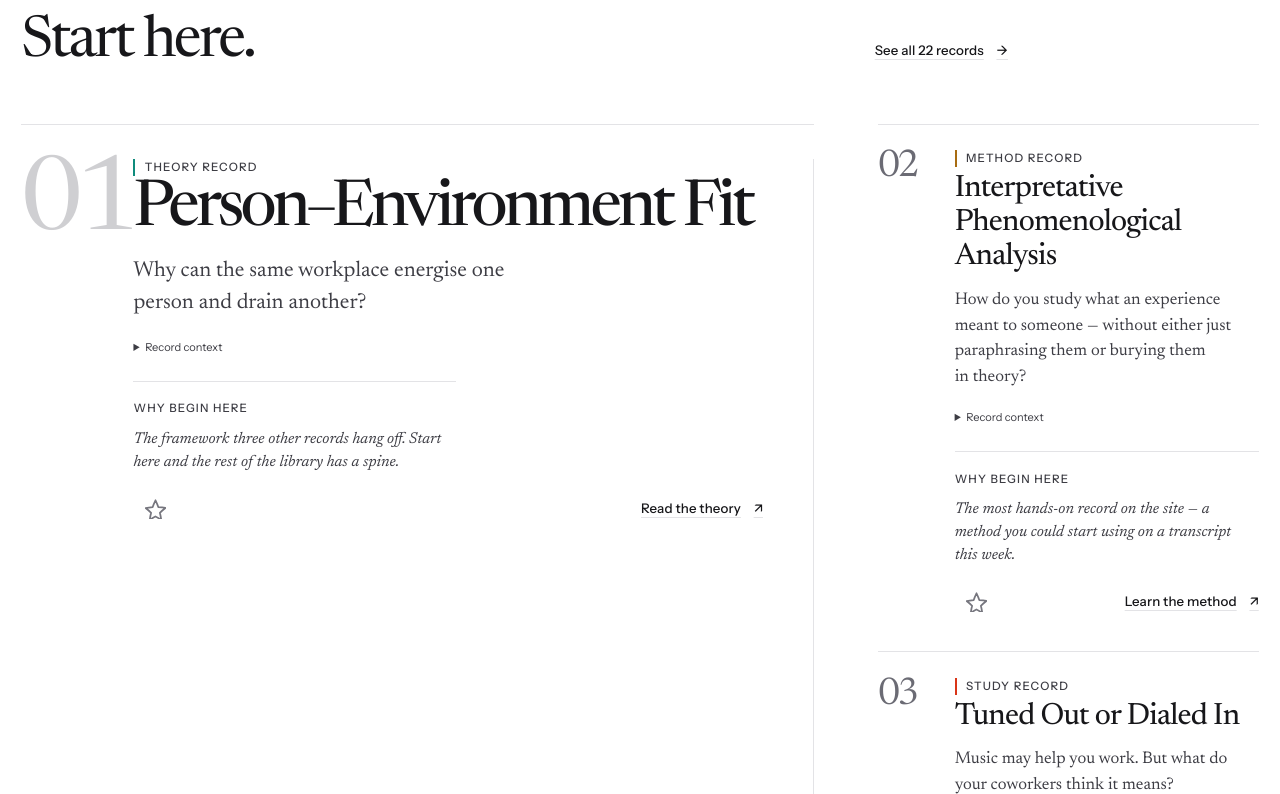
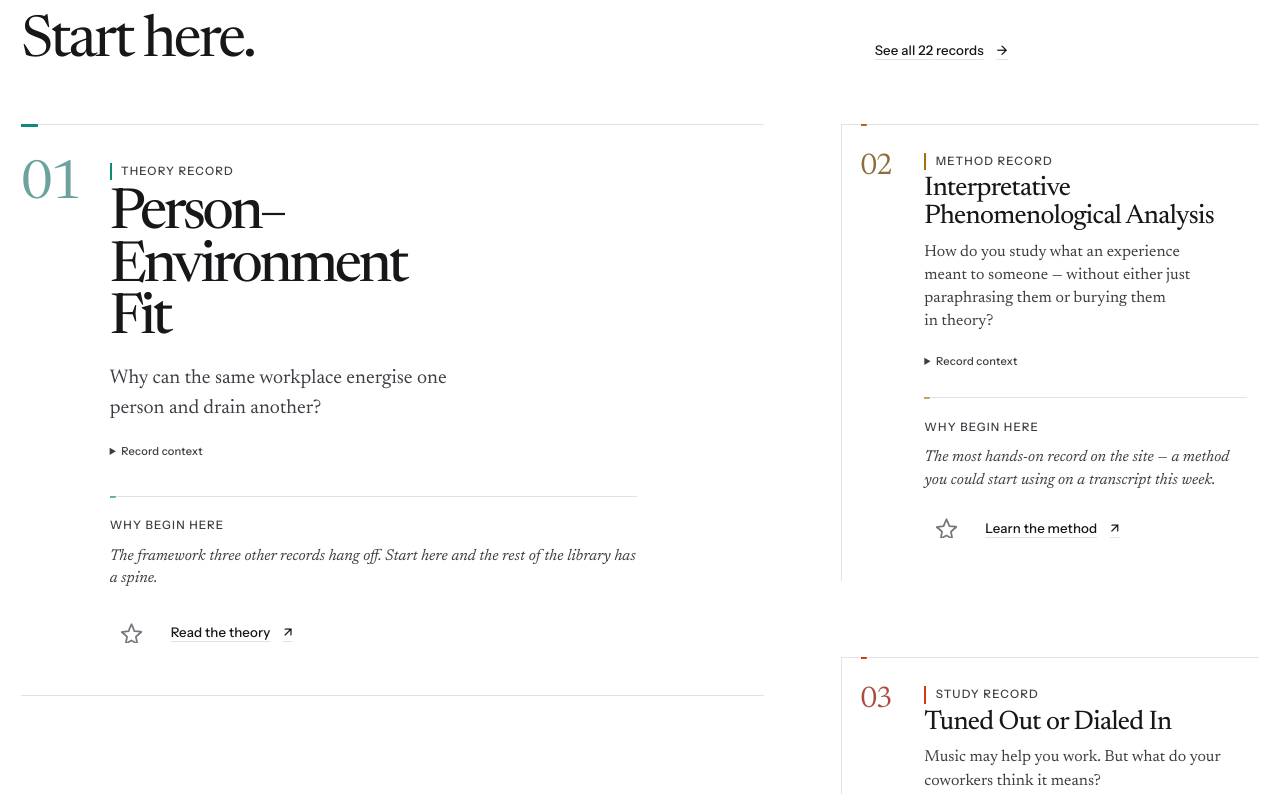
Before and after one commit to MioMeo999/academic-concept-lab, a Next.js app: page /concept-lab in a window 1280 px wide. Shown: the part 3626-4420 px from the top of the page. Built offline with nearby package versions, Linux system fonts and the light colour scheme.

Commit message:
style: refine Start Here hierarchy and motion

```diff
--- a/app/concept-lab/home-sections.module.css
+++ b/app/concept-lab/home-sections.module.css
@@ -242,11 +242,11 @@
 
 /* 03 — START HERE -------------------------------------------------------- */
 .starterLedger {
+  position: relative;
   display: grid;
-  grid-template-columns: minmax(0, 1.5fr) minmax(16rem, .72fr);
-  grid-template-rows: repeat(3, auto);
-  column-gap: clamp(2.2rem, 5vw, 5.5rem);
-  row-gap: 0;
+  grid-template-columns: minmax(0, 1.28fr) minmax(18rem, .72fr);
+  gap: clamp(3rem, 6vw, 6.75rem);
+  align-items: start;
   margin: 0 !important;
   padding: 0 !important;
 }
@@ -254,77 +254,142 @@
 .starterLedger > li { border-bottom: 0 !important; }
 
 .starter {
+  --starter-accent: var(--teal);
   position: relative;
   display: grid;
-  grid-template-columns: 3.4rem minmax(0, 1fr);
-  gap: 0 1.1rem;
-  padding: 1.5rem 0 1.65rem !important;
+  grid-template-columns: 2.75rem minmax(0, 1fr);
+  gap: 0 1rem;
+  min-width: 0;
+  padding: 1.65rem 0 1.8rem !important;
   border-top: 1px solid var(--system-rule) !important;
+  background: #fff;
 }
 
-.starter:first-child {
+.starter::before {
+  position: absolute;
+  top: -1px;
+  left: 0;
+  width: 3.4rem;
+  height: 3px;
+  background: var(--starter-accent);
+  content: "";
+  transform-origin: left center;
+}
+
+.starter[data-featured="true"] {
   grid-column: 1;
   grid-row: 1 / span 3;
-  display: grid;
-  grid-template-columns: 5.5rem minmax(0, 1fr);
+  grid-template-columns: 4.2rem minmax(0, 1fr);
   align-content: start;
-  padding: 2rem clamp(2rem, 4vw, 4.5rem) 2rem 0 !important;
+  min-height: 31rem;
+  padding: 2.25rem clamp(2rem, 4vw, 4.2rem) 2.4rem 0 !important;
   border-bottom: 1px solid var(--system-rule) !important;
 }
 
-.starter:nth-child(n + 2) { grid-column: 2; }
+.starter[data-featured="true"]::before {
+  width: clamp(6rem, 11vw, 10rem);
+}
 
-.starter:first-child::before {
-  position: absolute;
-  top: 2rem;
-  right: 0;
-  bottom: 2rem;
-  width: 1px;
-  background: var(--system-rule);
-  content: "";
+.starter:nth-child(n + 2) {
+  grid-column: 2;
+  padding-left: 1.1rem !important;
+  border-left: 1px solid var(--system-rule);
+}
+
+.starter:nth-child(n + 2)::before {
+  left: 1.1rem;
+  width: 2.8rem;
+  height: 2px;
 }
 
 .recordNumber {
   grid-row: 1 / span 4;
-  color: var(--pen-3);
-  font: 400 2.25rem/.9 var(--read);
-  letter-spacing: -.06em;
+  color: color-mix(in srgb, var(--starter-accent) 58%, var(--pen-3));
+  font: 400 1.75rem/.95 var(--read);
+  letter-spacing: -.045em;
 }
 
-.starter:first-child .recordNumber {
-  font-size: clamp(4.5rem, 8vw, 7.5rem);
-  opacity: .32;
+.starter[data-featured="true"] .recordNumber {
+  font-size: clamp(2.8rem, 4.2vw, 4.1rem);
+  line-height: .82;
+  opacity: .72;
 }
 
-.recordCopy { min-width: 0; }
-.recordCopy h3 { margin: .25rem 0 .45rem; }
+.recordCopy {
+  min-width: 0;
+  max-width: 100%;
+}
 
-.starter:first-child .recordCopy h3 :global(a) {
-  font-size: clamp(2.5rem, 5vw, 4.8rem);
-  line-height: .95;
-  letter-spacing: -.06em;
+.recordCopy h3 {
+  max-width: 100%;
+  margin: .3rem 0 .5rem;
+}
+
+.recordCopy h3 :global(a) {
+  display: inline;
+  background:
+    linear-gradient(
+      to right,
+      color-mix(in srgb, var(--starter-accent) 42%, transparent),
+      color-mix(in srgb, var(--starter-accent) 42%, transparent)
+    )
+    0 100% / 0 2px no-repeat;
+  transition: background-size .34s cubic-bezier(.2,.75,.25,1);
+}
+
+.recordCopy h3 :global(a:hover),
+.recordCopy h3 :global(a:focus-visible) {
+  background-size: 100% 2px;
+  text-decoration: none;
+}
+
+.starter[data-featured="true"] .recordCopy h3 {
+  max-width: 12ch;
+  margin-top: .5rem;
+}
+
+.starter[data-featured="true"] .recordCopy h3 :global(a) {
+  font-size: clamp(2.55rem, 4.4vw, 4.15rem);
+  line-height: .94;
+  letter-spacing: -.058em;
+}
+
+.starter:nth-child(n + 2) .recordCopy h3 :global(a) {
+  font-size: clamp(1.45rem, 2.1vw, 1.9rem);
+  line-height: 1.05;
 }
 
 .recordKind {
   width: fit-content;
+  margin: 0;
   padding-left: .55rem;
   border-left: 2px solid;
 }
 
 .recordHook {
-  max-width: 40ch;
-  margin: .8rem 0 0;
+  max-width: 39ch;
+  margin: .75rem 0 0;
   color: var(--pen-2);
-  font: 1rem/1.5 var(--read);
+  font: 1rem/1.52 var(--read);
 }
 
-.starter:first-child .recordHook {
-  max-width: 31ch;
-  font-size: clamp(1.05rem, 1.7vw, 1.3rem);
+.starter[data-featured="true"] .recordHook {
+  max-width: 32ch;
+  margin-top: 1rem;
+  font-size: clamp(1.05rem, 1.55vw, 1.24rem);
+  line-height: 1.5;
+}
+
+.starter:nth-child(n + 2) .recordHook {
+  max-width: 34ch;
+  margin-top: .55rem;
+  font-size: .94rem;
+  line-height: 1.45;
 }
 
 .recordContext {
-  margin-top: .45rem;
+  max-width: 43rem;
+  margin-top: .5rem;
   color: var(--pen-2);
   font: .84rem/1.5 var(--read);
 }
@@ -335,17 +400,30 @@
   padding-block: .65rem;
   cursor: pointer;
   color: var(--pen-2);
-  font: .65rem/1.5 var(--cat);
+  font: 500 .65rem/1.5 var(--cat);
+  letter-spacing: .02em;
 }
 
 .recordContext p { margin: .35rem 0; }
 
 .readingNote {
   grid-column: 2;
+  position: relative;
   max-width: 34ch;
-  margin-top: .55rem;
-  padding: .8rem 0 0;
+  margin-top: .65rem;
+  padding: .9rem 0 0;
   border-top: 1px solid var(--system-rule);
+}
+
+.readingNote::before {
+  position: absolute;
+  top: -1px;
+  left: 0;
+  width: 2.8rem;
+  height: 2px;
+  background: color-mix(in srgb, var(--starter-accent) 62%, transparent);
+  content: "";
+  transform-origin: left center;
 }
 
 .readingNote p {
@@ -354,14 +432,76 @@
   font: italic .92rem/1.45 var(--read);
 }
 
+.starter[data-featured="true"] .readingNote {
+  max-width: 31rem;
+  margin-top: 1.15rem;
+}
+
 .recordActions {
   grid-column: 2;
-  justify-content: space-between;
-  margin-top: .45rem;
-  padding-top: .25rem;
+  align-items: center;
+  justify-content: flex-start;
+  gap: 1rem;
+  margin-top: .65rem;
+  padding-top: .15rem;
 }
 
-.recordActions a { margin-left: .5rem; }
+.recordActions a { margin-left: 0; }
+
+.starter[data-featured="true"] .recordActions {
+  margin-top: 1rem;
+}
+
+@media (hover: hover) and (pointer: fine) {
+  .starter::before {
+    transition: width .34s cubic-bezier(.2,.75,.25,1);
+  }
+
+  .starter:hover::before {
+    width: 5.2rem;
+  }
+
+  .starter[data-featured="true"]:hover::before {
+    width: clamp(8rem, 15vw, 13rem);
+  }
+
+  .starter:nth-child(n + 2):hover {
+    background:
+      linear-gradient(
+        90deg,
+        color-mix(in srgb, var(--starter-accent) 3%, transparent),
+        transparent 42%
+      );
+  }
+}
+
+@media (prefers-reduced-motion: no-preference) {
+  :global(.anim-ready) .starter[data-reveal="rise"]::before,
+  :global(.anim-ready) .starter[data-reveal="rise"] .readingNote::before {
+    transform: scaleX(.12);
+  }
+
+  :global(.anim-ready) .starter[data-reveal="rise"].is-in::before,
+  :global(.anim-ready) .starter[data-reveal="rise"].is-in .readingNote::before {
+    transform: scaleX(1);
+    transition: transform .52s cubic-bezier(.22,.9,.24,1);
+  }
+
+  :global(.anim-ready) .starterLedger .starter:nth-child(2).is-in::before,
+  :global(.anim-ready) .starterLedger .starter:nth-child(2).is-in .readingNote::before {
+    transition-delay: .08s;
+  }
+
+  :global(.anim-ready) .starterLedger .starter:nth-child(3).is-in::before,
+  :global(.anim-ready) .starterLedger .starter:nth-child(3).is-in .readingNote::before {
+    transition-delay: .15s;
+  }
+
+  :global(.anim-ready) .starterLedger .starter:nth-child(4).is-in::before,
+  :global(.anim-ready) .starterLedger .starter:nth-child(4).is-in .readingNote::before {
+    transition-delay: .22s;
+  }
+}
 
 /* 04 — PROVENANCE -------------------------------------------------------- */
 .provenanceSpread {
```
